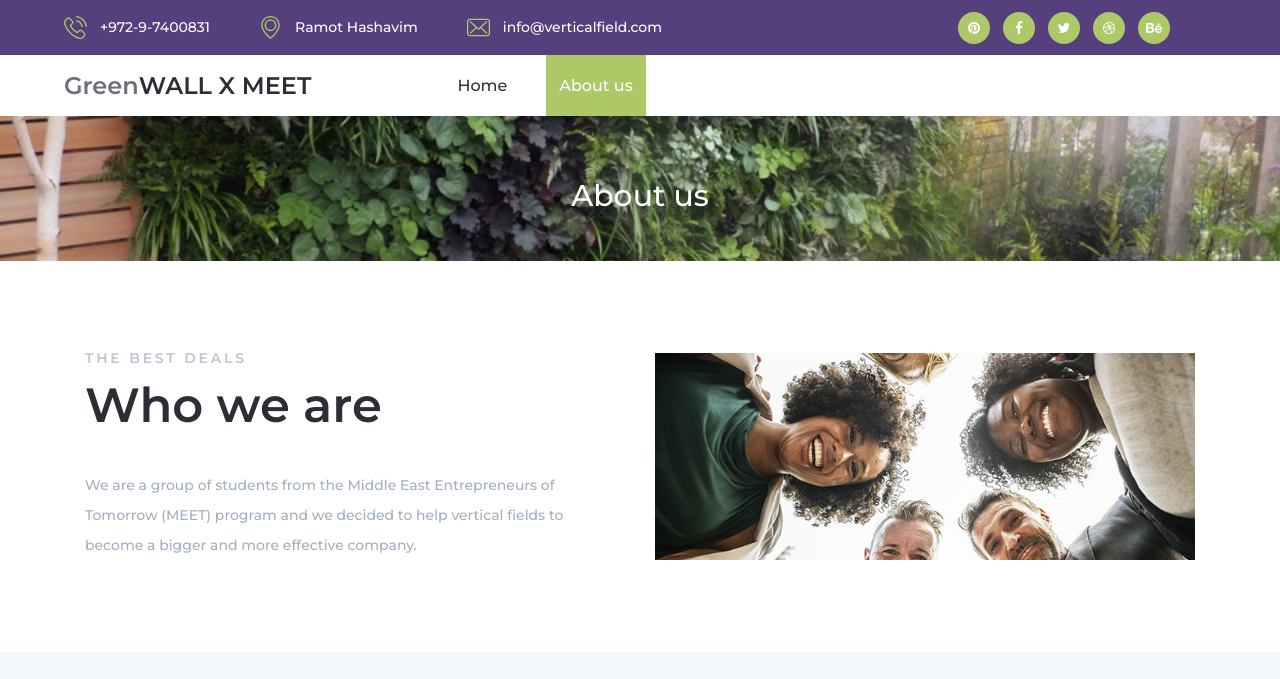
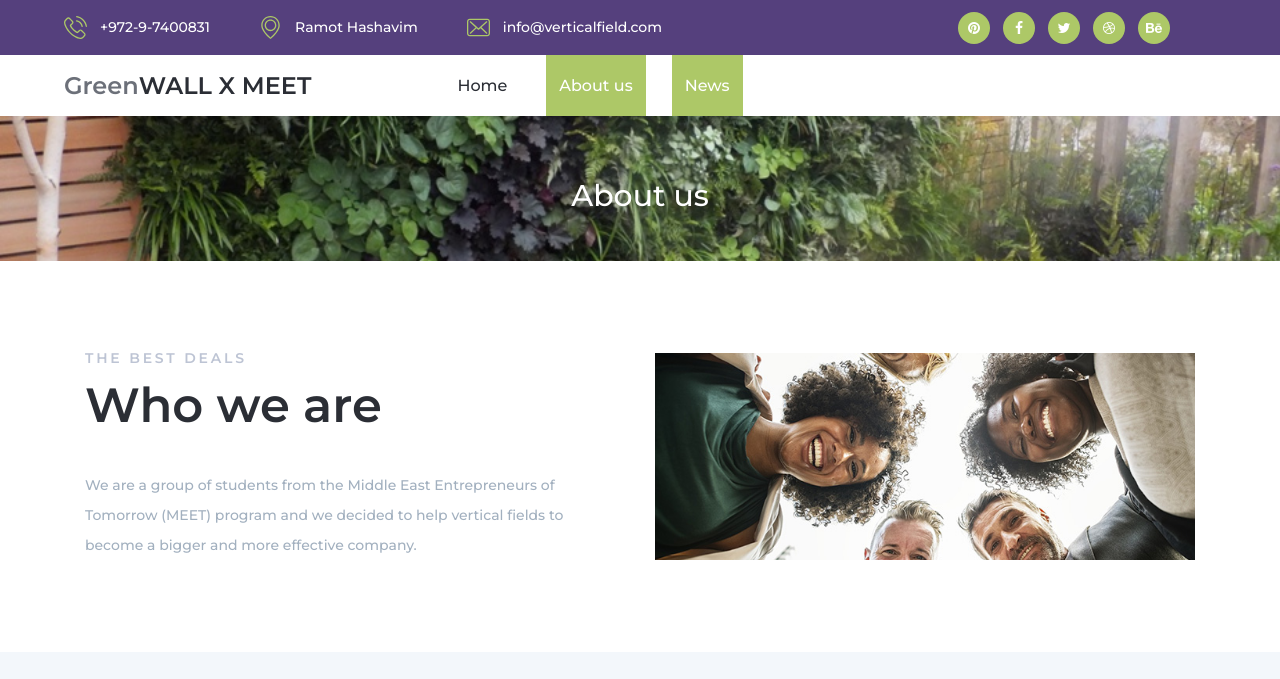
Before and after one commit to joyce20-meet/Group_Project_y2, a Flask app: page /about.html in a window 1280 px wide. Shown: the top 679 px of the page. Run offline with Flask 2, Linux system fonts and the light colour scheme; some libraries are stand-ins or nearby versions.

Commit message:
added news to the navbar

```diff
--- a/PersonalSite/templates/about.html
+++ b/PersonalSite/templates/about.html
@@ -68,7 +68,7 @@
 					<li><a href="index.html">Home</a></li>
 					<li class="active"><a href="about.html">About us</a></li>
 
-
+					<li class="active"><a href="blog.html">News</a></li>
 
 				</ul>
 			</nav>
@@ -90,6 +90,7 @@
 				<ul style="float: left;left:-10%">
 					<li><a href="index.html">Home</a></li>
 					<li><a href="about.html">About us</a></li>
+					<li class="active"><a href="blog.html">News</a></li>
 
 				</ul>
 			</nav>
```
